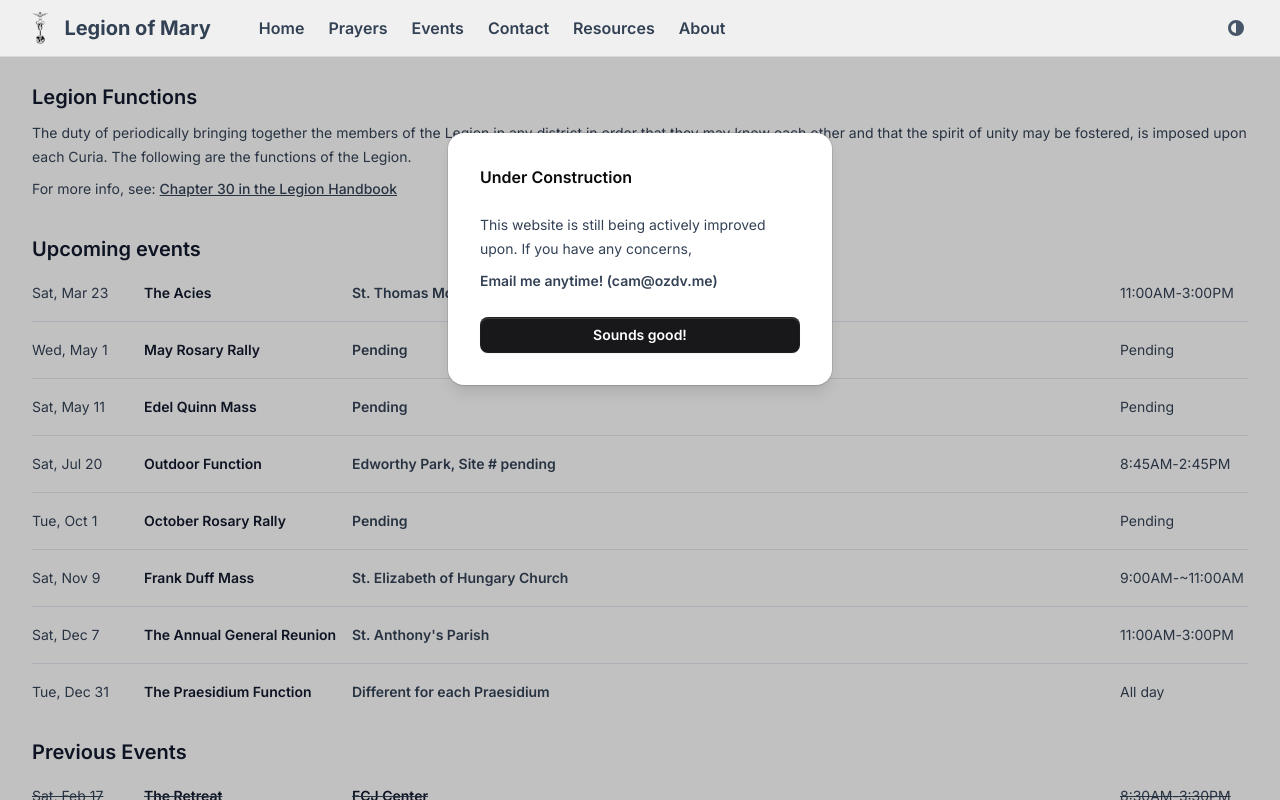
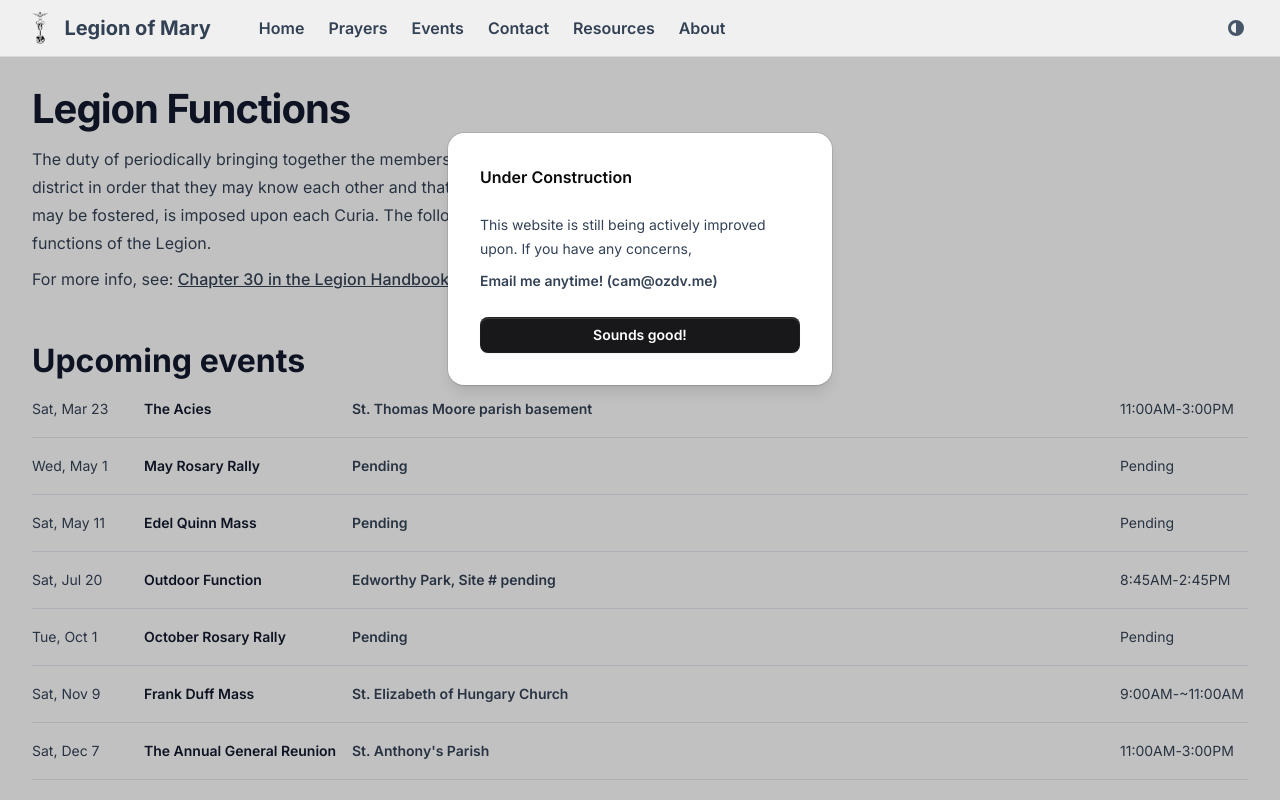
Before and after one commit to ozdv/legion, a Next.js app: page /events in a window 1280 px wide. Shown: the top 800 px of the page. Built offline with nearby package versions, Linux system fonts and the light colour scheme.

Commit message:
Fixed some styles across all pages

```diff
--- a/src/app/about/page.tsx
+++ b/src/app/about/page.tsx
@@ -34,7 +34,7 @@ const About = () => {
       </dl>
 
       <div className="space-y-6">
-        <h2 className="text-xl font-semibold text-slate-900 dark:text-slate-100 md:text-3xl">
+        <h2 className="text-2xl font-bold text-slate-900 dark:text-slate-100 md:text-3xl">
           Introduction
         </h2>
 
--- a/src/app/contact/page.tsx
+++ b/src/app/contact/page.tsx
@@ -18,8 +18,11 @@ const Contact = () => {
 
   // todo: Add all emails
   // TODO: Add all addresses
+
+  // todo: maybe make the cards buttons that open up a modal with more info/location/contact etc
+
   return (
-    <Container className="">
+    <Container className="mb-10">
       <section className="space-y-8 sm:space-y-12">
         <div className="">
           <h2 className="text-3xl font-bold text-slate-900 dark:text-slate-100 sm:text-4xl">
--- a/src/app/events/page.tsx
+++ b/src/app/events/page.tsx
@@ -10,18 +10,18 @@ export const metadata: Metadata = {
 
 const Events = () => {
   return (
-    <Container>
+    <Container className="mb-10 sm:mb-20">
       <section>
-        <h2 className="text-xl font-semibold text-slate-900 dark:text-slate-100">
+        <h2 className="text-left text-4xl font-bold tracking-tight text-slate-900 dark:text-slate-100 sm:text-4xl">
           Legion Functions
         </h2>
-        <p className="mt-2 text-sm text-slate-700 dark:text-slate-200">
+        <p className="mt-2 max-w-xl text-sm text-slate-700 dark:text-slate-300 sm:text-base">
           The duty of periodically bringing together the members of the Legion
           in any district in order that they may know each other and that the
           spirit of unity may be fostered, is imposed upon each Curia. The
           following are the functions of the Legion.
         </p>
-        <p className="mt-2 text-sm text-slate-700 dark:text-slate-200">
+        <p className="mt-2 text-sm text-slate-700 dark:text-slate-200 sm:text-base">
           For more info, see:{" "}
           <Link
             className="font-medium text-slate-700 underline hover:text-blue-600 dark:text-slate-200 dark:hover:text-blue-400"
--- a/src/app/prayers/page.tsx
+++ b/src/app/prayers/page.tsx
@@ -13,7 +13,7 @@ export const metadata: Metadata = {
 
 const Prayers = () => {
   return (
-    <Container>
+    <Container className="mb-10 sm:mb-20">
       <div className="relative isolate mb-4 overflow-hidden sm:mb-6">
         <div className="mx-auto max-w-7xl">
           <div className="mx-auto max-w-2xl md:mx-0 md:grid md:max-w-none md:grid-cols-2 md:gap-x-16 md:gap-y-6 lg:grid-cols-1 lg:grid-rows-1 lg:gap-x-8">
--- a/src/app/resources/page.tsx
+++ b/src/app/resources/page.tsx
@@ -52,9 +52,9 @@ const Resources = () => {
   ];
 
   return (
-    <Container className="">
+    <Container className="mb-10 md:mb-20">
       <div className="flex flex-col">
-        <h2 className="text-center text-4xl font-bold tracking-tight text-slate-900 dark:text-slate-200 sm:text-left sm:text-4xl">
+        <h2 className="text-left text-4xl font-bold tracking-tight text-slate-900 dark:text-slate-100 sm:text-4xl">
           Resources
         </h2>
         <ul className="mt-4 space-y-2">
--- a/src/components/hero/faq.tsx
+++ b/src/components/hero/faq.tsx
@@ -6,7 +6,7 @@ import { MinusIcon, PlusIcon } from "@heroicons/react/24/outline";
 const FAQ = () => {
   const faqs = [
     {
-      question: "Who's Frank Duff?",
+      question: "Who is Frank Duff?",
       // https://www.legionofmary.ie/causes/profile/frank-duff
       answer:
         "Frank Duff, Founder of the Legion of Mary, was born in Dublin, Ireland, on June 7, 1889. He entered the Civil Service at the age of 18. At 24 he joined the Society of St. Vincent de Paul where he was led to a deeper commitment to his Catholic faith and at the same time he acquired a great sensitivity to the needs of the poor and underprivileged. Along with a group of Catholic women and Fr. Michael Toher, Dublin Archdiocese, he formed the first praesidium of the Legion of Mary on September 7, 1921. From that date until his death, November 7, 1980, he guided the world-wide extension of the Legion with heroic dedication.",
@@ -24,7 +24,7 @@ const FAQ = () => {
         "Drawing its inspiration from the True Devotion to Mary, as taught by St. Louis Marie de Montfort, and which had a profound influence on the Founder of the Legion, the Servant of God, Frank Duff, the Legion is at the disposal of the Bishops and Priests for use in the mission of the Church. While essentially a lay association, legionaries look for spiritual and apostolic formation to priests and religious, who, as Legion Spiritual Directors, hold an honoured place in the Legion system. The Legion requires ecclesiastical approval to work in a diocese or parish. Loyalty to the Magisterium and to Ecclesiastical Authority is a basic legionary principle. The Legion aims to bring Mary to the world as the infallible means of winning the world to Jesus and legionary service is based on the doctrine of the Mystical Body of Christ so that in their fellow members and in those they serve, legionaries seek to have the Person of our Lord once again seen and served by Mary, his Mother.",
     },
     {
-      question: "What is a praesidium?",
+      question: "What even is a 'praesidium'?",
       // https://www.legionofmary.ie/about
       answer:
         "The basic unit of the Legion is called a praesidium, which is normally based in a parish. A parish may have more than one praesidium. To be an active legionary it is necessary to apply for membership in a praesidium, which holds a weekly meeting and allocates a weekly apostolic task to the members, who generally work in pairs. After a successful period of probation, members are called to make the Legionary Promise (this is only applicable for members over 18 years) which is directed to the Holy Spirit. Realising the necessity for a strong support of prayer, the Legion has Auxiliary members, who associate themselves with the Legion by undertaking a service of prayer in its name. The administration of the Legion is carried out through its various councils at local, regional and national level.",
--- a/src/components/legionEvents/index.tsx
+++ b/src/components/legionEvents/index.tsx
@@ -2,8 +2,8 @@ import { formatDate, futureEvents, pastEvents } from "./events";
 
 const LegionEvents = () => {
   return (
-    <section className="mt-8">
-      <h2 className="text-xl font-semibold text-slate-900 dark:text-slate-100">
+    <section className="mt-8 sm:mt-12">
+      <h2 className="text-2xl font-bold text-slate-900 dark:text-slate-100 sm:text-3xl">
         Upcoming events
       </h2>
       <ol className="divide-y divide-slate-200 text-sm leading-6 text-slate-700 dark:divide-slate-700 dark:text-slate-200">
@@ -48,7 +48,7 @@ const LegionEvents = () => {
         ))}
       </ol>
 
-      <h2 className="mt-4 text-xl font-semibold text-slate-900 dark:text-slate-100">
+      <h2 className="mt-6 text-2xl font-bold text-slate-900 dark:text-slate-100 sm:mt-12 sm:text-3xl">
         Previous Events
       </h2>
       <ol className="divide-y divide-slate-200 text-sm leading-6 text-slate-700 dark:divide-slate-700 dark:text-slate-200">
--- a/src/components/navigation/footer.tsx
+++ b/src/components/navigation/footer.tsx
@@ -18,7 +18,7 @@ const Footer = () => {
           </div>
 
           <nav className="flex justify-center sm:mt-6" aria-label="quick links">
-            <div className="flex flex-col justify-center gap-x-6 sm:flex-row">
+            <div className="flex flex-col justify-center gap-0.5 sm:flex-row sm:gap-x-6">
               {navItems.map((navItem) => (
                 <NavLink href={navItem.href} key={navItem.href}>
                   {navItem.label}
```
